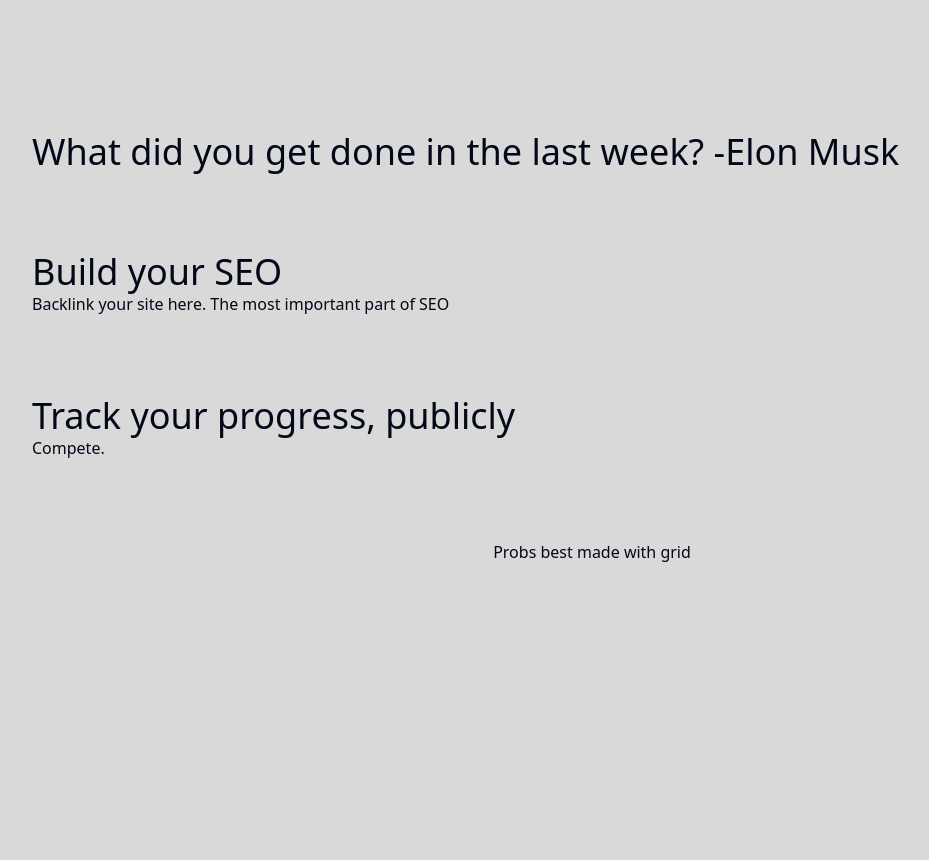
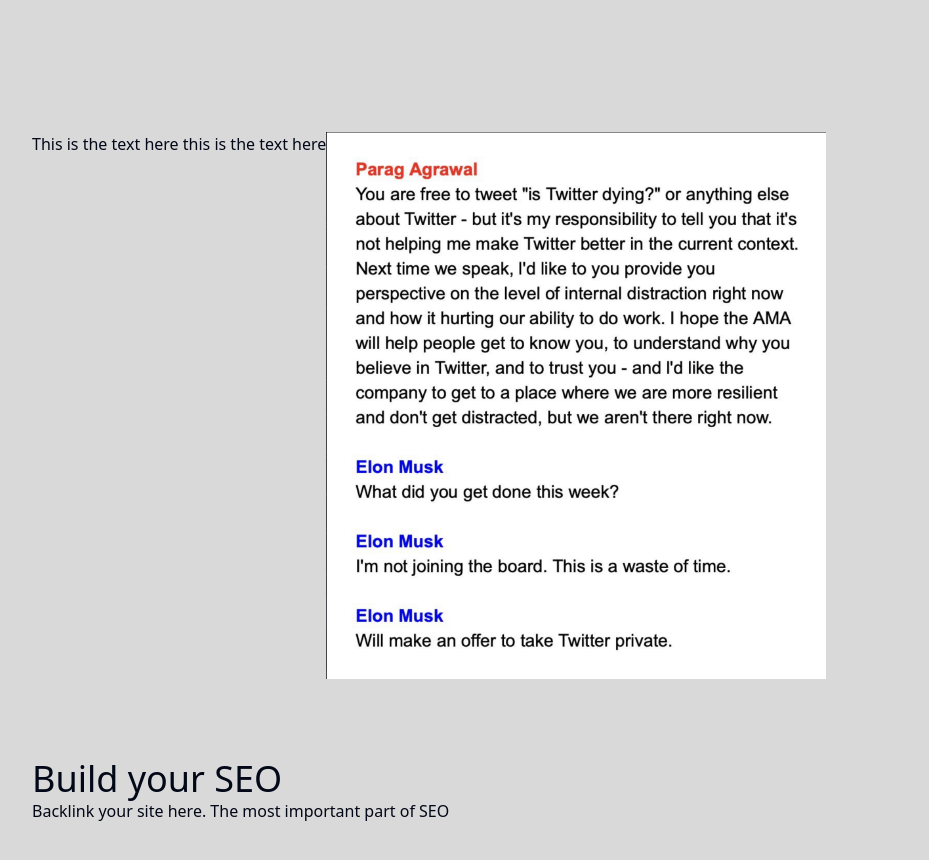
Before and after one commit to samuelito22/AccountabilityTracker, a Next.js app in the folder client/: page / in a window 1280 px wide. Shown: the part 580-1440 px from the top of the page, without its empty margins (48-977 px from the left). Before the commit the page ends 1144 px from the top, so only its background shows below. Built offline with nearby package versions, Linux system fonts and the light colour scheme.

Commit message:
landing small change

```diff
--- /dev/null
+++ b/client/src/app/(auth)/confirmemail/page.tsx
@@ -0,0 +1,13 @@
+import EmailConfirm from "@components/login-page/EmailConfirmation";
+import { JSX } from "react";
+
+
+
+
+export default function EmailPage(): JSX.Element {
+    return(
+        <>
+        <EmailConfirm/>
+        </>
+    );
+}
--- /dev/null
+++ b/client/src/app/(resources)/career/page.tsx
@@ -0,0 +1,10 @@
+import { JSX } from "react";
+
+
+
+
+export default function CareerPage(): JSX.Element {
+    return(
+        <p className="flex justify-center text-center ">Career Page Coming soon!</p>
+    );
+}
--- /dev/null
+++ b/client/src/app/(resources)/startup/page.tsx
@@ -0,0 +1,10 @@
+import { JSX } from "react";
+
+
+
+
+export default function StartupPage(): JSX.Element {
+    return(
+        <p className="flex justify-center text-center ">Startup page Coming soon!</p>
+    );
+}
--- a/client/src/components/landing-page/Marketing.tsx
+++ b/client/src/components/landing-page/Marketing.tsx
@@ -1,12 +1,18 @@
+import Image from "next/image";
 import { JSX } from "react";
 
 function Marketing(): JSX.Element {
     return (
         <>
             <section className="mb-20 ml-20">
-                <p className="text-4xl">
-                    What did you get done in the last week? -Elon Musk
-                </p>
+                <div className="flex">
+                    <p>This is the text here this is the text here </p>
+                    <Image
+                            src="/images/Elon.png"
+                            alt="Description of image"
+                            width={500}
+                            height={300}/>
+                </div>
             </section>
 
             <section className="mb-20 ml-20">
--- a/client/src/components/landing-page/NavLinks.tsx
+++ b/client/src/components/landing-page/NavLinks.tsx
@@ -31,10 +31,10 @@
                     {isResourcesVisible && (
                         <ul className="absolute bg-white shadow-lg w-full p-2  space-y-2 rounded-md top-full">
                             <li className=" hover:bg-gray-100 cursor-pointer">
-                                Startup
+                            <Link href="/startup">Startup</Link>
                             </li>
                             <li className=" hover:bg-gray-100 cursor-pointer">
-                                Career
+                                <Link href="/career">Career</Link>
                             </li>
                         </ul>
                     )}
--- /dev/null
+++ b/client/src/components/login-page/EmailConfirmation.tsx
@@ -0,0 +1,15 @@
+import Link from "next/link";
+
+function EmailConfirm() {
+    return(
+        <div className="font-plex flex text-center justify-center mt-60 flex-col">
+            <p className="text-xl"> (?) Please confirm your email to begin (?) </p>
+            <div className="mt-12 text-center space-x-40 ">
+                <Link href="/login">Login</Link>
+                <Link href="/">Go back</Link>
+            </div>
+        </div>
+    );
+}
+
+export default EmailConfirm;
--- a/client/src/components/login-page/NewLoginBox.tsx
+++ b/client/src/components/login-page/NewLoginBox.tsx
@@ -12,6 +12,7 @@
 
     const [email, setEmail] = useState("");
     const [password, setPassword] = useState("");
+    const [error, setError] = useState("");
 
     const handleSubmit = async (event: React.FormEvent<HTMLFormElement>) => {
         event.preventDefault();
@@ -23,6 +24,7 @@
 
             if (error) {
                 console.error('Error signing up:', error.message);
+                setError(error.message);
                 return;
               }
               console.log('User successful', data);
@@ -54,8 +56,11 @@
                         type="password"
                     />
                     <div className="text-black text-sm mt-4 mb-4">
+                        <div className="w-full ">
                         <p className="text-right">Forgot password</p>
-                        <div className="w-full ">
+
+                        {error && <div className="text-red-500">{error}</div>}
+
                             <Button type="submit" className="w-full mb-2 mt-2">
                                 {" "}
                                 Log in
@@ -74,6 +79,7 @@
                                 </Link>
                             </div>
                         </div>
+
                     </div>
                 </form>
             </div>
--- a/client/src/components/login-page/NewSignUpBox.tsx
+++ b/client/src/components/login-page/NewSignUpBox.tsx
@@ -28,7 +28,7 @@
         }
         console.log('User successful', data);
 
-        router.push('home')
+        router.push('confirmemail')
 
     }
 
```
Also changed, not shown: client/public/images/Elon.png (added).
